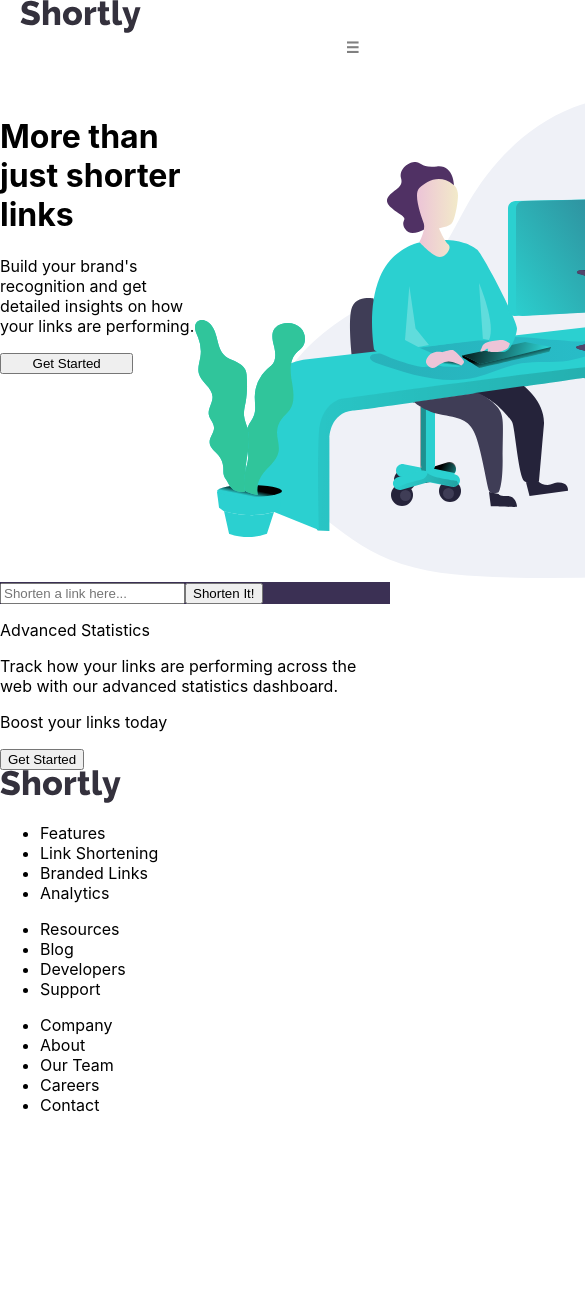
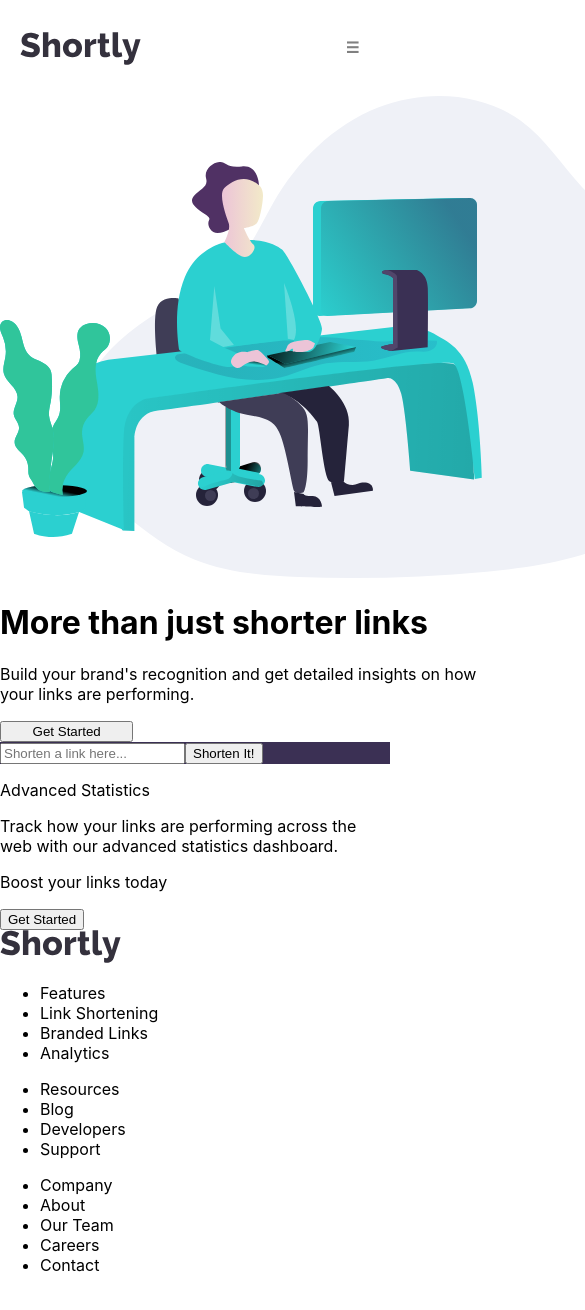
Before and after one commit to kabocha23/URL-Shortener, a React (Create React App) app: page / in a window 390 px wide. Shown: the top 1310 px of the page, 585 px wide, since content can reach past the window. Before the commit the page ends 1159 px from the top, so only its background shows below. Built offline with nearby package versions, Linux system fonts and the light colour scheme.

Commit message:
Added responsive designs

```diff
--- a/src/components/1. Navbar/Navbar.css
+++ b/src/components/1. Navbar/Navbar.css
@@ -3,6 +3,9 @@
 .navbar-container {
     height: 6em;
     width: 100%;
+    max-width: 1280px;
+    margin-left: auto;
+    margin-right: auto;
     background-color: transparent;
     font-family: 'League Spartan', sans-serif;
 }
@@ -26,6 +29,7 @@
 
 .navbar-brand {
     display: flex;
+    height: 100%;
     width: 5em;
     justify-content: center;
     align-items: center;
@@ -50,7 +54,10 @@
     cursor: pointer;
 }
 .nav-menu-items a:hover {
-    border-color: white;
+    border-color: gray;
+}
+#login-right {
+    margin-left: auto;
 }
 
 
@@ -69,7 +76,7 @@
         height: 6em;
         width: 100vw;
         z-index: 9;
-        transform: translate3d(0, -100vh, 0);
+        transform: translate3d(0, -105vh, 0);
         transition: all 0.2s cubic-bezier(0, .52, 0, 1);
     }
     .nav-menu-coll.expanded {
@@ -83,7 +90,7 @@
         text-align: center;
         margin-left: auto;
         margin-right: auto;
-        height: 90vh;
+        height: 50vh;
         width: 90vw;
         color: white;
         background-color: hsl(257, 27%, 26%);
@@ -145,8 +152,6 @@
 
     .navbar-brand {
         margin-right: auto;
-        left: 0;
-        right: 0;
         z-index: 7;
     }
 }
--- a/src/components/2. Intro/Intro.css
+++ b/src/components/2. Intro/Intro.css
@@ -10,6 +10,7 @@
 
 .intro-text {
     width: 50%;
+    min-width: 480.5px;
 }
 .intro-text h1 {
     width: 100%;
@@ -28,6 +29,8 @@
 
 .intro-img {
     width: 50%;
+    min-width: 480.5px;
+
 }
 .intro-img img {
     max-height: 100%;
--- a/src/components/2. Intro/Intro.js
+++ b/src/components/2. Intro/Intro.js
@@ -13,7 +13,7 @@ const Intro = () => {
                 <button>Get Started</button>
             </div>
             <div className="intro-img">
-                <img src={introWorking}></img>
+                <img src={introWorking} alt='working'></img>
             </div>
         </div>
     );
--- a/src/components/3. URL/URL.css
+++ b/src/components/3. URL/URL.css
@@ -1,7 +1,9 @@
 
 .url-container {
-    height: auto;
     width: 100%;
+    max-width: 1280px;
+    margin-left: auto;
+    margin-right: auto;
 }
 
 .url-input {
--- a/src/components/4. Advanced/Advanced.css
+++ b/src/components/4. Advanced/Advanced.css
@@ -0,0 +1,7 @@
+
+.advanced-container {
+    width: 100%;
+    max-width: 1280px;
+    margin-left: auto;
+    margin-right: auto;
+}
--- a/src/components/5. Boost/Boost.css
+++ b/src/components/5. Boost/Boost.css
@@ -0,0 +1,7 @@
+
+.boost-container {
+    width: 100%;
+    max-width: 1280px;
+    margin-left: auto;
+    margin-right: auto;
+}
--- a/src/components/6. Footer/Footer.css
+++ b/src/components/6. Footer/Footer.css
@@ -0,0 +1,8 @@
+
+
+.footer-container {
+    width: 100%;
+    max-width: 1280px;
+    margin-left: auto;
+    margin-right: auto;
+}
```
